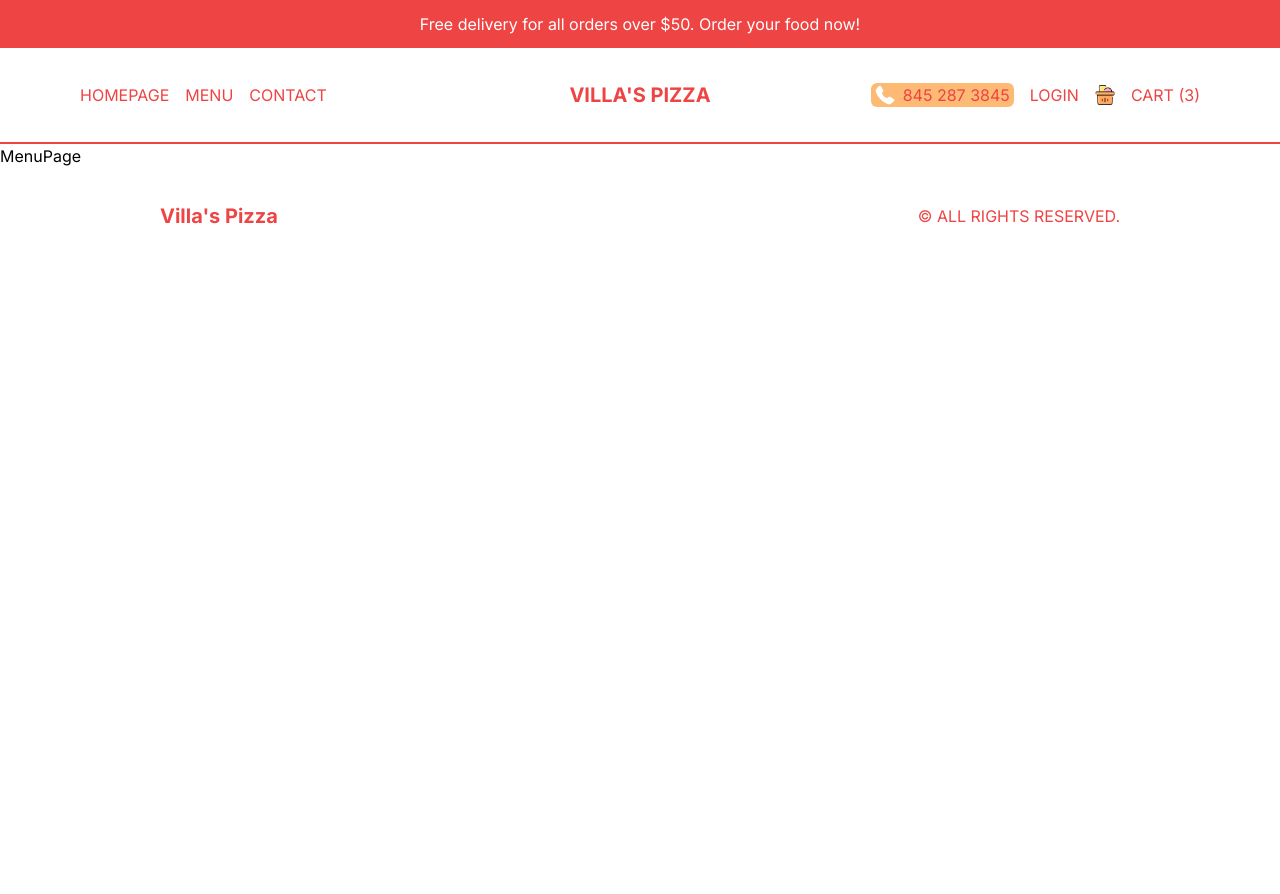
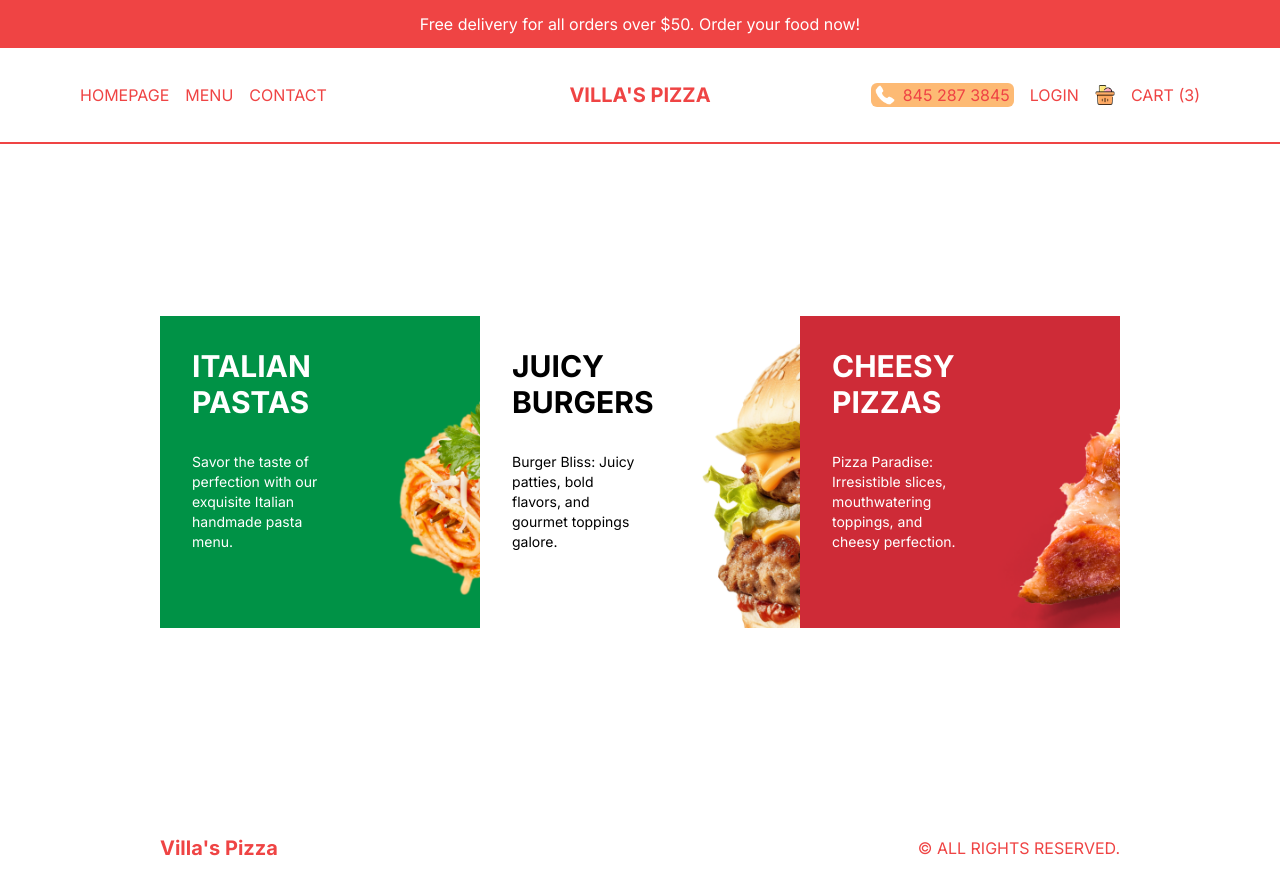
Before and after one commit to J-Varela/restaurant-app, a Next.js app: page /menu in a window 1280 px wide. Before the commit the page ends 800 px from the top, so only its background shows below. Built offline with nearby package versions, Linux system fonts and the light colour scheme.

Commit message:
designed page component in menu folder

```diff
--- a/src/app/menu/page.tsx
+++ b/src/app/menu/page.tsx
@@ -1,7 +1,33 @@
+import { menu } from '@/data';
+import Link from 'next/link';
 import React from 'react';
 
 const MenuPage = () => {
-  return <div>MenuPage</div>;
+  return (
+    <div className="p-4 lg:px-20 xl:px-40 h-[calc(100vh-6rem)] md:h-[calc(100vh-9rem)] flex flex-col md:flex-row items-center">
+      {menu.map((category) => (
+        <Link
+          href={`/menu/${category.slug}`}
+          key={category.id}
+          className="w-full h-1/3 bg-cover p-8 md:h-1/2"
+          style={{ backgroundImage: `url(${category.img})` }}
+        >
+          <div className={`text-${category.color} w-1/2`}>
+            <h1 className="uppercase font-bold text-3xl">{category.title}</h1>
+            <p className="text-sm my-8">{category.desc}</p>
+            {/* <button>Explore</button> */}
+            <button
+              className={`hidden 2xl:block bg-${category.color} text-${
+                category.color === 'black' ? 'white' : 'red-500'
+              } py-2 px-4 rounded-md`}
+            >
+              Explore
+            </button>
+          </div>
+        </Link>
+      ))}
+    </div>
+  );
 };
 
 export default MenuPage;
```
